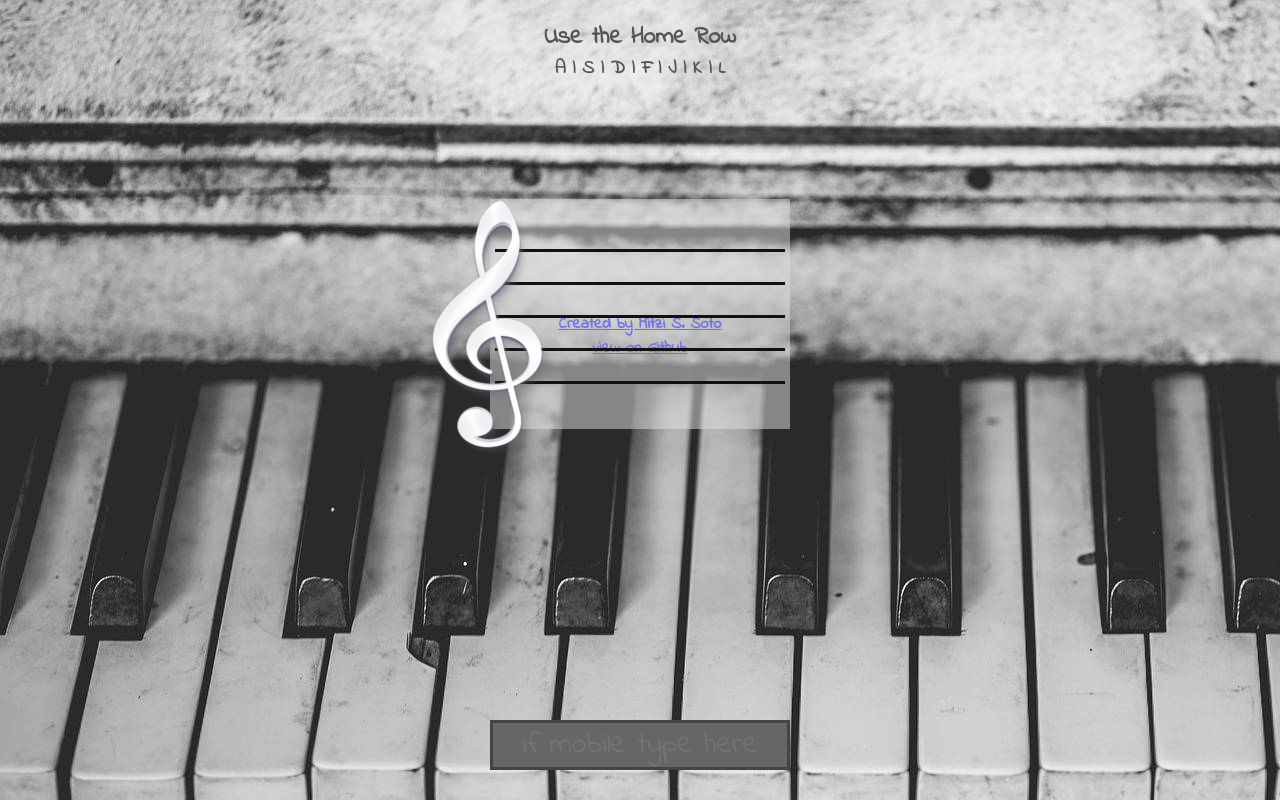
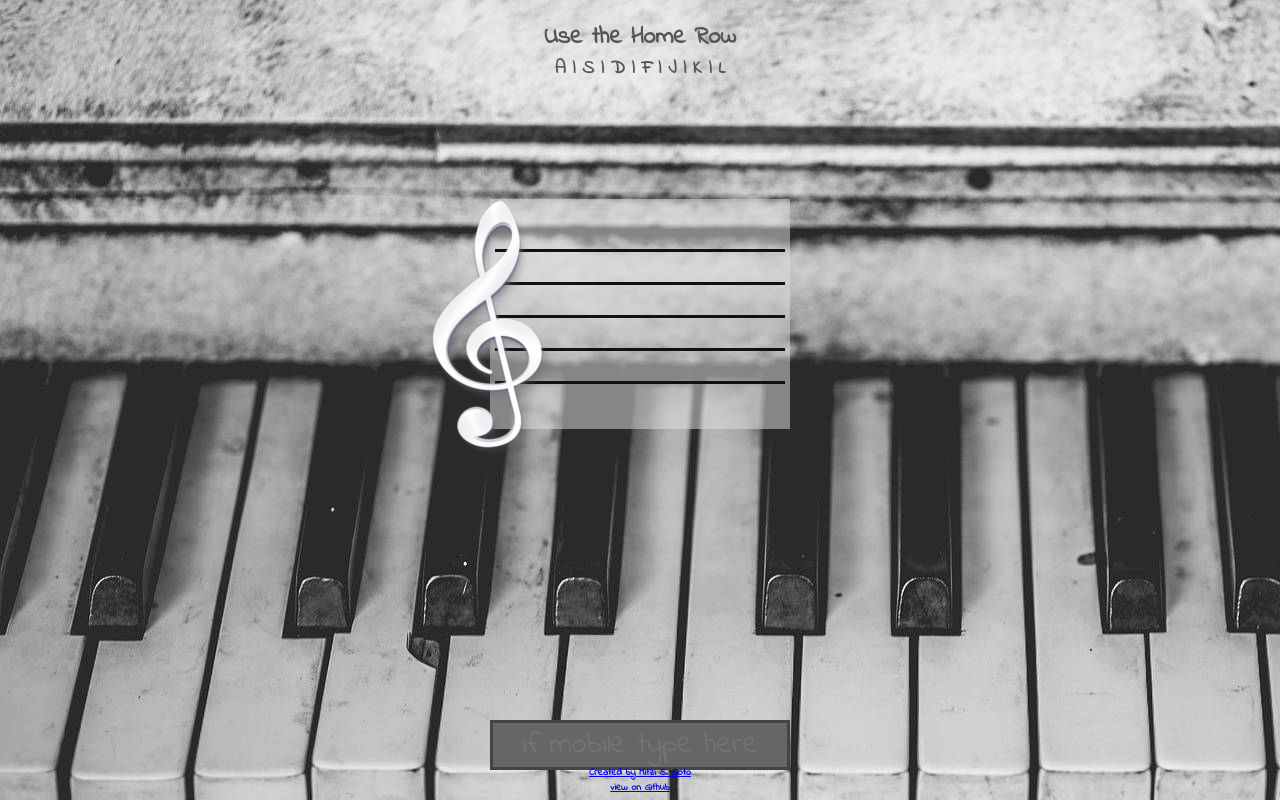
Before and after one commit to Mitzi-S-Soto/piano, a plain HTML site: page index.html in a window 1280 px wide. Drawn offline with Linux system fonts and the light colour scheme.

Commit message:
Update style.css

```diff
--- a/css/style.css
+++ b/css/style.css
@@ -38,6 +38,14 @@ body{
     margin: 0 auto;
     text-align: center;
     bottom: 30px;
+}
+#links{
+    position: absolute;
+    width: 100%;
+    margin: 0 auto;
+    text-align: center;
+    bottom: 5px;
+    font-size: 10px;
 }
 
 #mobile input[type="text"]{
```
